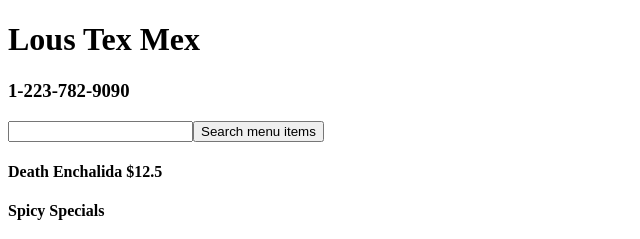
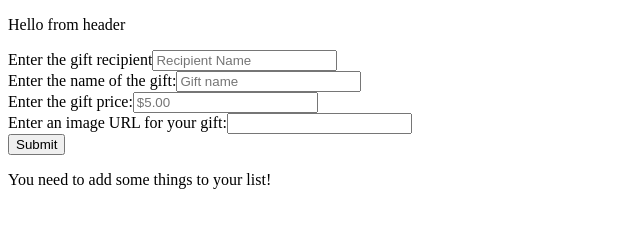
Before and after one commit to 3mi1y/react-playground, a React (Create React App) app: page / in a window 1280 px wide. Shown: the top 239 px of the page, without its empty margins (0-640 px from the left). Built offline with nearby package versions, Linux system fonts and the light colour scheme.

Commit message:
Bare bones holiday shopping app

```diff
--- /dev/null
+++ b/src/holidayShoppingList/App.js
@@ -0,0 +1,14 @@
+import React from 'react'
+import Header from './Header'
+import ListContainer from './ListContainer'
+
+const App = () => {
+  return (
+    <div>
+      <Header />
+      <ListContainer />
+    </div>
+  )
+}
+
+export default App
--- /dev/null
+++ b/src/holidayShoppingList/GiftForm.js
@@ -0,0 +1,31 @@
+import React from 'react'
+
+const GiftForm = ({ addGift, recipientNameChange, giftNameChange, giftPriceChange, giftImageChange }) => {
+  return (
+    <form onSubmit={addGift}>
+      <div>
+        <label>Enter the gift recipient</label>
+        <input type='text' placeholder='Recipient Name' onChange={recipientNameChange} />
+      </div>
+
+      <div>
+        <label>Enter the name of the gift:</label>
+        <input type='text' placeholder='Gift name' onChange={giftNameChange} />
+      </div>
+
+      <div>
+        <label>Enter the gift price:</label>
+        <input type='number' placeholder='$5.00' onChange={giftPriceChange} />
+      </div>
+
+      <div>
+        <label>Enter an image URL for your gift:</label>
+        <input type='text' onChange={giftImageChange} />
+      </div>
+
+      <button type='submit'>Submit</button>
+    </form>
+  )
+}
+
+export default GiftForm
--- /dev/null
+++ b/src/holidayShoppingList/Header.js
@@ -0,0 +1,11 @@
+import React from 'react'
+
+const Header = () => {
+  return (
+    <div>
+      <p>Hello from header</p>
+    </div>
+  )
+}
+
+export default Header
--- /dev/null
+++ b/src/holidayShoppingList/ListContainer.js
@@ -0,0 +1,77 @@
+import React, {Component} from 'react'
+import GiftForm from './GiftForm'
+import ListOfGifts from './ListOfGifts'
+
+class ListContainer extends Component {
+
+  state = {
+    recipientName: '',
+    giftName: '',
+    giftPrice: 0,
+    giftImage: '',
+    shoppingList: [],
+    budget: 5 // default budget value
+  }
+
+  recipientNameChange = (e) => this.setState({ recipientName: e.target.value })
+  giftNameChange = (e) => this.setState({ giftName: e.target.value })
+  giftPriceChange = (e) => this.setState({ giftPrice: e.target.value })
+  giftImageChange = (e) => this.setState({ giftImage: e.target.value })
+
+  checkTotalPriceOfGifts = (arr) => {
+    let totalPrice = 0
+    let exceedsBudget = false
+
+    for (let i = 0; i < arr.length; i += 1) { // doesn't hurt to brush up on the for loops
+      totalPrice += arr[i].giftPrice
+    }
+
+    if (totalPrice > this.state.budget) {
+      exceedsBudget = true
+    }
+    return exceedsBudget
+  }
+
+  addGift = (e) => {
+    e.preventDefault()
+    const newShoppingList = this.state.shoppingList
+    newShoppingList.push({
+      recipientName: this.state.recipientName,
+      giftName: this.state.giftName,
+      giftPrice: this.state.giftPrice,
+      giftImage: this.state.giftImage
+    })
+
+    if (this.checkTotalPriceOfGifts(newShoppingList) === false) {
+      this.setState({ shoppingList: newShoppingList })
+      console.log('ShoppingList: ')
+      console.log(this.state.shoppingList)
+    } else {
+      alert('You have exceeded your budget')
+      console.log('You exceeded your budget')
+      console.log(this.state.shoppingList)
+    }
+  }
+
+  render () {
+    return (
+      <div>
+        <GiftForm
+          addGift={this.addGift}
+          recipientNameChange={this.recipientNameChange}
+          giftNameChange={this.giftNameChange}
+          giftPriceChange={this.giftPriceChange}
+          giftImageChange={this.giftImageChange}
+        />
+        {
+          this.state.shoppingList.length !== 0
+          ? <ListOfGifts shoppingList={this.state.shoppingList} />
+          : <p>You need to add some things to your list!</p>
+        }
+      </div>
+
+    )
+  }
+}
+
+export default ListContainer
--- /dev/null
+++ b/src/holidayShoppingList/ListOfGifts.js
@@ -0,0 +1,22 @@
+import React from 'react'
+
+const ListOfGifts = ({ shoppingList }) => {
+  return (
+    <div>
+      {
+        shoppingList.map((item) => {
+          return (
+            <div>
+              <h3>Recipient: {item.recipientName}</h3>
+              <h5>Gift: {item.giftName}</h5>
+              <img src={item.giftImage} />
+              <p>Price: ${item.giftPrice}</p>
+            </div>
+          )
+        })
+      }
+    </div>
+  )
+}
+
+export default ListOfGifts
--- a/src/index.js
+++ b/src/index.js
@@ -1,6 +1,6 @@
 import React from 'react'
 import ReactDOM from 'react-dom'
-import App from './tex-mex-solution/App'
+import App from './holidayShoppingList/App'
 import registerServiceWorker from './registerServiceWorker'
 
 ReactDOM.render(<App />, document.getElementById('root'))
```
Also changed, not shown: src/searchApp/App.js (added, +77 -0 lines), src/searchApp/algorithm.js (added, +18 -0 lines), src/searchApp/sentences.js (added, +9 -0 lines).
